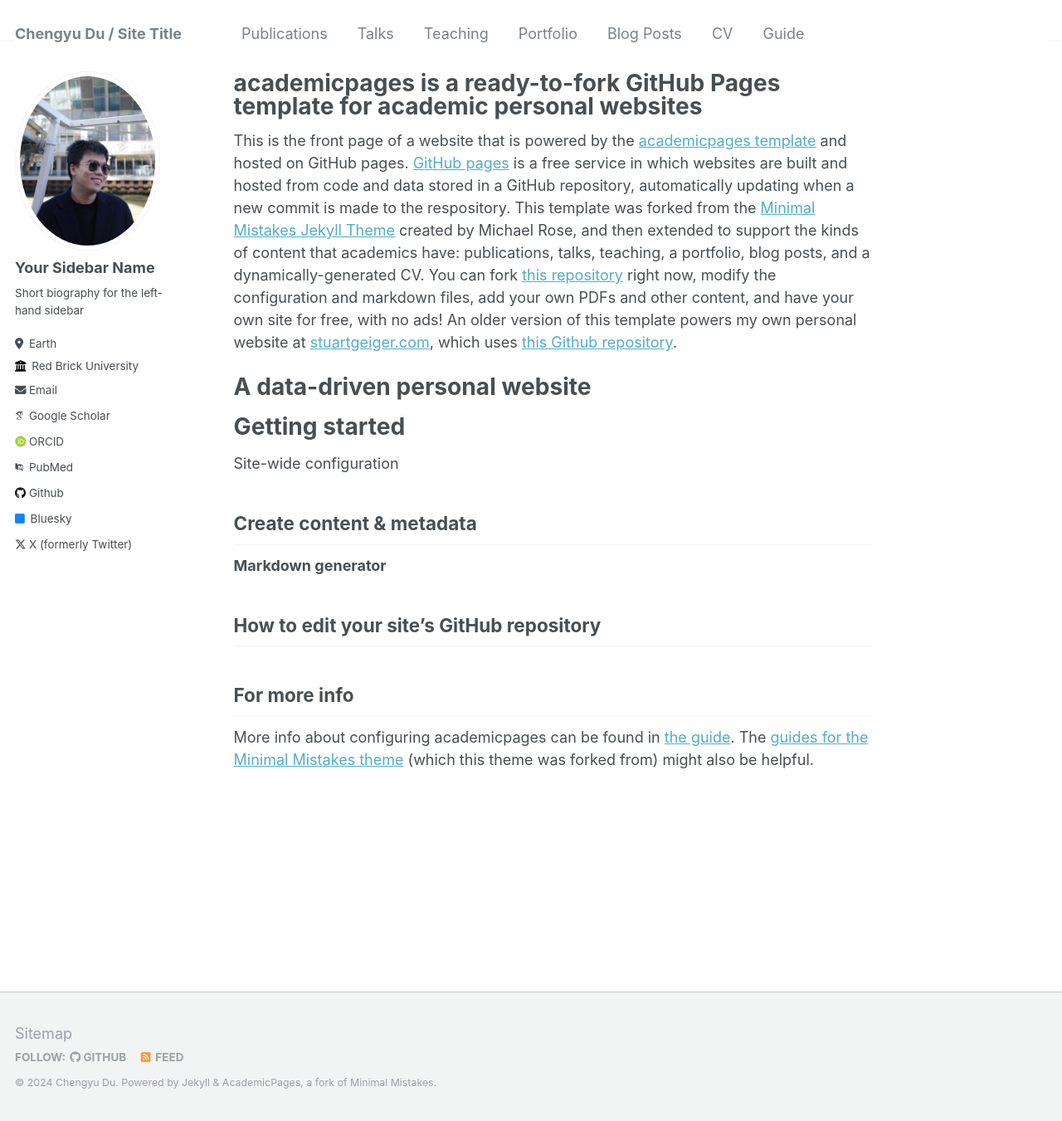
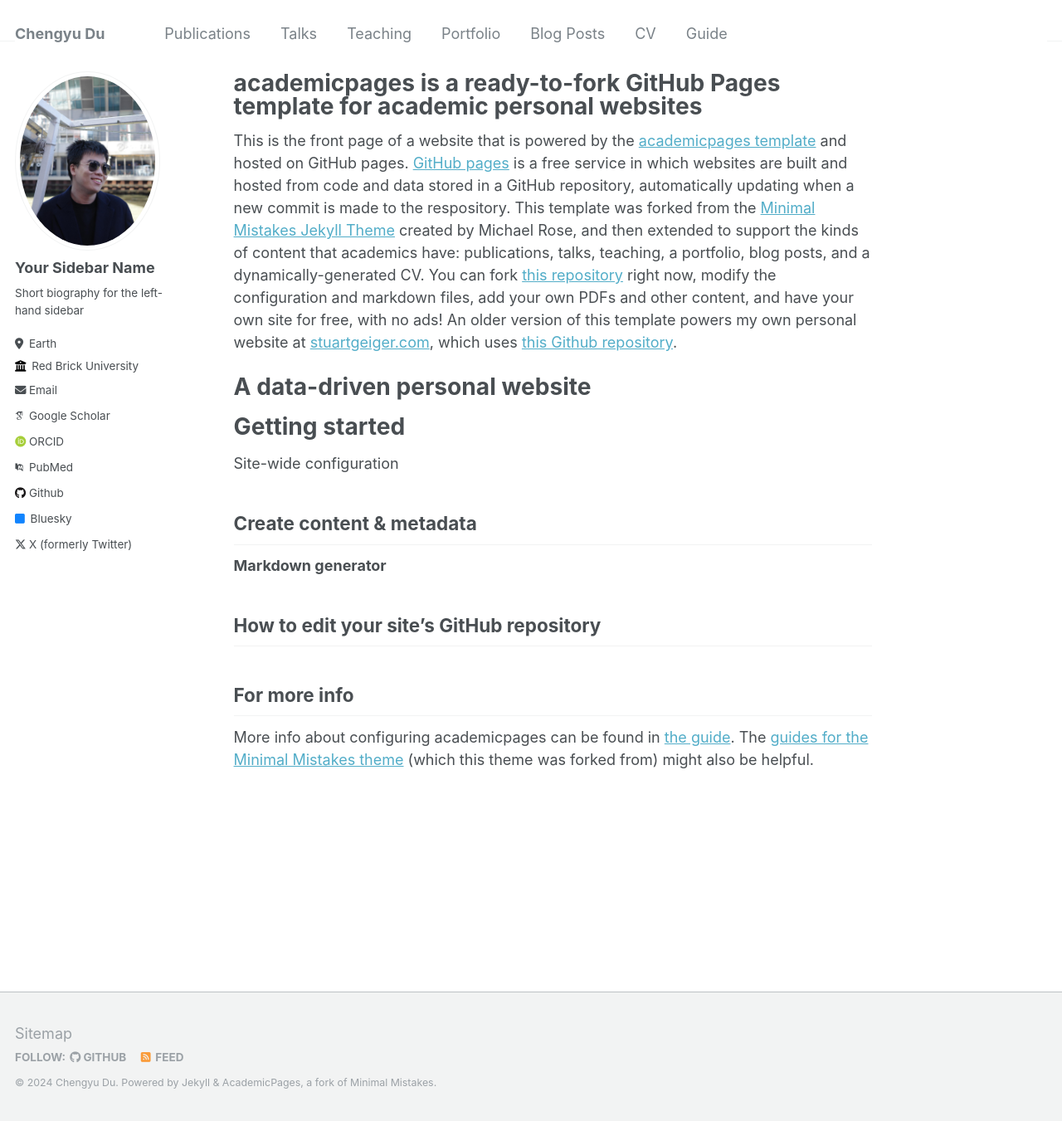
Before and after one commit to ChengyuRicardoDu/ChengyuRicardoDu.github.io, a Jekyll site: the page built from _pages/about.md, in a window 1280 px wide and 1351 px high. Shown: the whole window at 83% size. Built offline with Jekyll 4.4.1, drawn with Linux system fonts in a browser that asks for light colours; some web fonts are replaced.

Commit message:
Update _config.yml

```diff
--- a/_config.yml
+++ b/_config.yml
@@ -8,11 +8,11 @@
 
 # Basic Site Settings
 locale                   : "en-US"
-title                    : "Chengyu Du / Site Title"
+title                    : "Chengyu Du"
 title_separator          : "-"
 name                     : &name "Chengyu Du"
 description              : &description "Ph.D student in Biostatistics"
-url                      : https://ChengyuRicardoDu.github.io
+url                      : "https://ChengyuRicardoDu.github.io"
 baseurl                  : "" # the subpath of your site, e.g. "/blog"
 repository               : "ChengyuRicardoDu/ChengyuRicardoDu.github.io"
 
```
